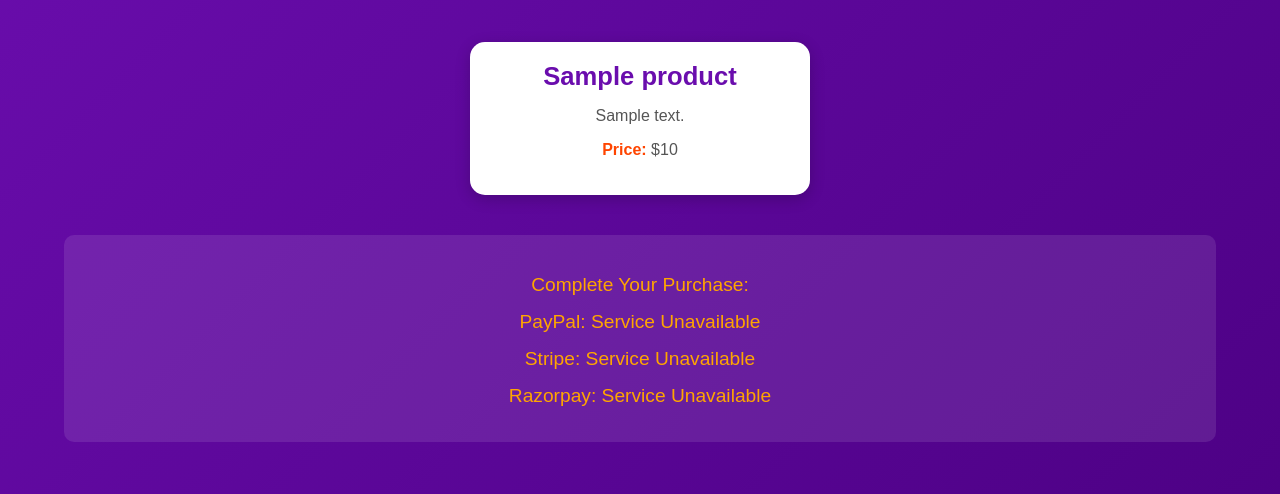
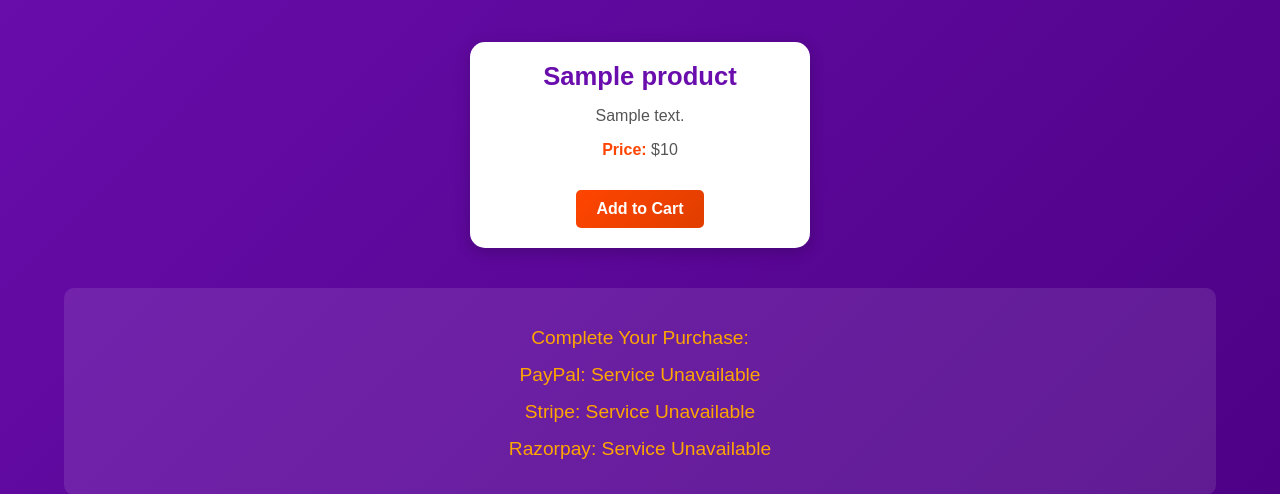
Before and after one commit to Samriddha11/FlaskStore-FFChaosdemo, a Flask app: template frontend/templates/catalog.html in a window 1280 px wide. Shown: the part 151-645 px from the top of the page. Run offline with Flask 3, Linux system fonts and the light colour scheme; the template is opened without the code that fills it: most values are stand-ins (such as "Sample title", 1, 10 or a date in 2020).

Commit message:
Update catalog.html

```diff
--- a/frontend/templates/catalog.html
+++ b/frontend/templates/catalog.html
@@ -9,7 +9,7 @@
             font-family: 'Arial', sans-serif;
             margin: 0;
             padding: 0;
-            background: linear-gradient(135deg, #6a0dad, #4b0082); /* Gradient background */
+            background: linear-gradient(135deg, #6a0dad, #4b0082);
             color: #ffa500;
             display: flex;
             flex-direction: column;
@@ -60,6 +60,22 @@
         }
         .product-card p strong {
             color: #ff4500;
+        }
+        .add-to-cart-btn {
+            margin-top: 15px;
+            padding: 10px 20px;
+            background: linear-gradient(135deg, #ff4500, #e03e00);
+            color: #fff;
+            border: none;
+            border-radius: 5px;
+            font-size: 1rem;
+            font-weight: bold;
+            cursor: pointer;
+            transition: background 0.3s, transform 0.3s;
+        }
+        .add-to-cart-btn:hover {
+            background: linear-gradient(135deg, #e03e00, #d23600);
+            transform: scale(1.1);
         }
         .payment-section {
             margin-top: 40px;
@@ -115,11 +131,11 @@
             <h3>{{ product.name }}</h3>
             <p>{{ product.description }}</p>
             <p><strong>Price:</strong> ${{ product.price }}</p>
+            <button class="add-to-cart-btn">Add to Cart</button>
         </div>
         {% endfor %}
     </div>
 
-    <!-- Payment Section -->
     <div class="payment-section">
         <p>Complete Your Purchase:</p>
         {% if gateway_status.PayPal %}
```
